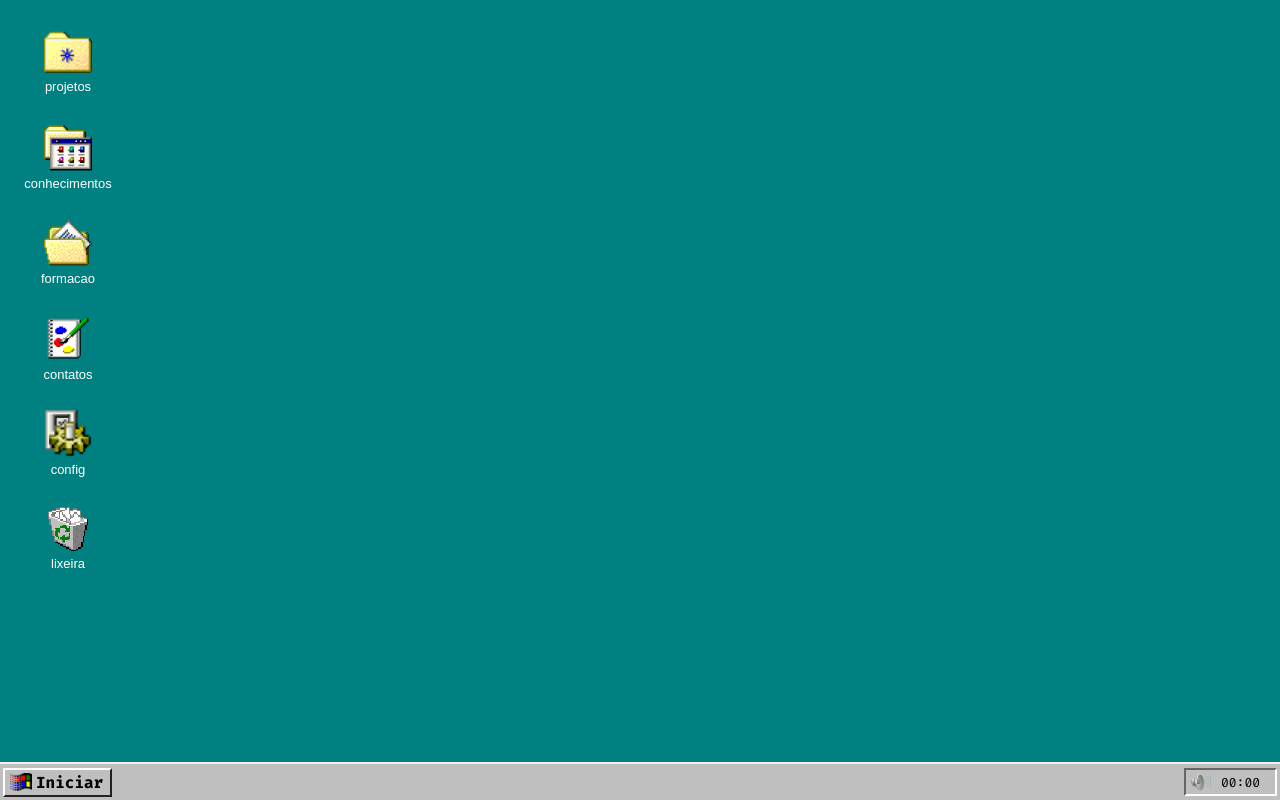
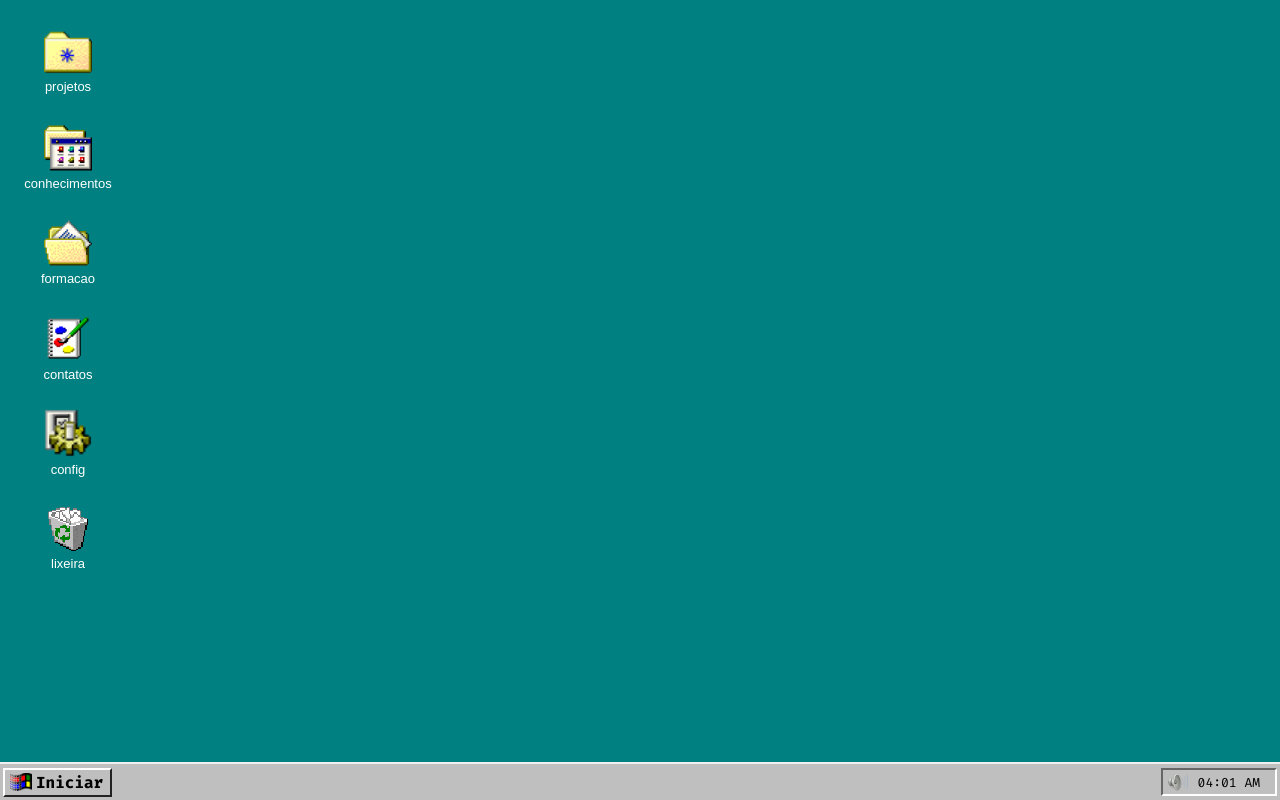
Before and after one commit to sleiph/Portfolio, a Next.js app: page / in a window 1280 px wide. Built offline with nearby package versions, Linux system fonts and the light colour scheme.

Commit message:
iniciando o app com horario certo

```diff
--- a/src/components/BTarefas/index.js
+++ b/src/components/BTarefas/index.js
@@ -8,6 +8,8 @@ export default function BTarefas(propriedades) {
   const [hora, setHora] = useState("00:00");
 
   useEffect(() => {
+    setHora(new Date().toLocaleTimeString([], {hour: '2-digit', minute:'2-digit'}));
+
     const intervalo = setInterval(() => {
       setHora(new Date().toLocaleTimeString([], {hour: '2-digit', minute:'2-digit'}));
     }, 15000);
```
